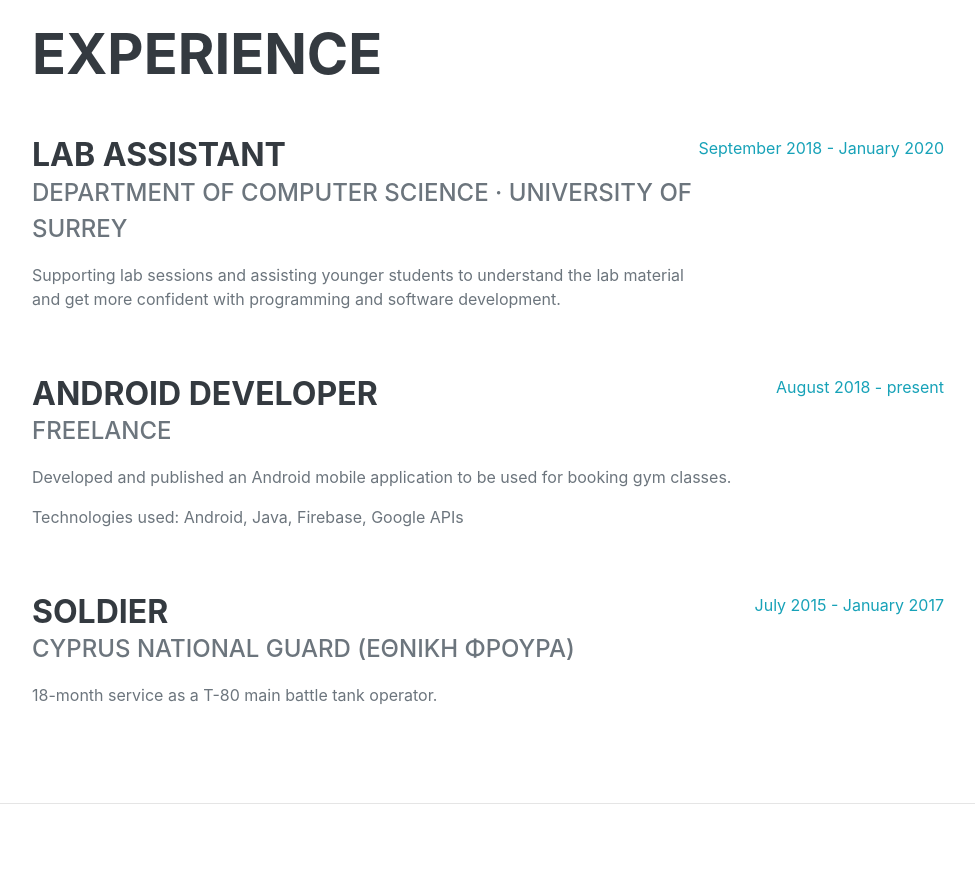
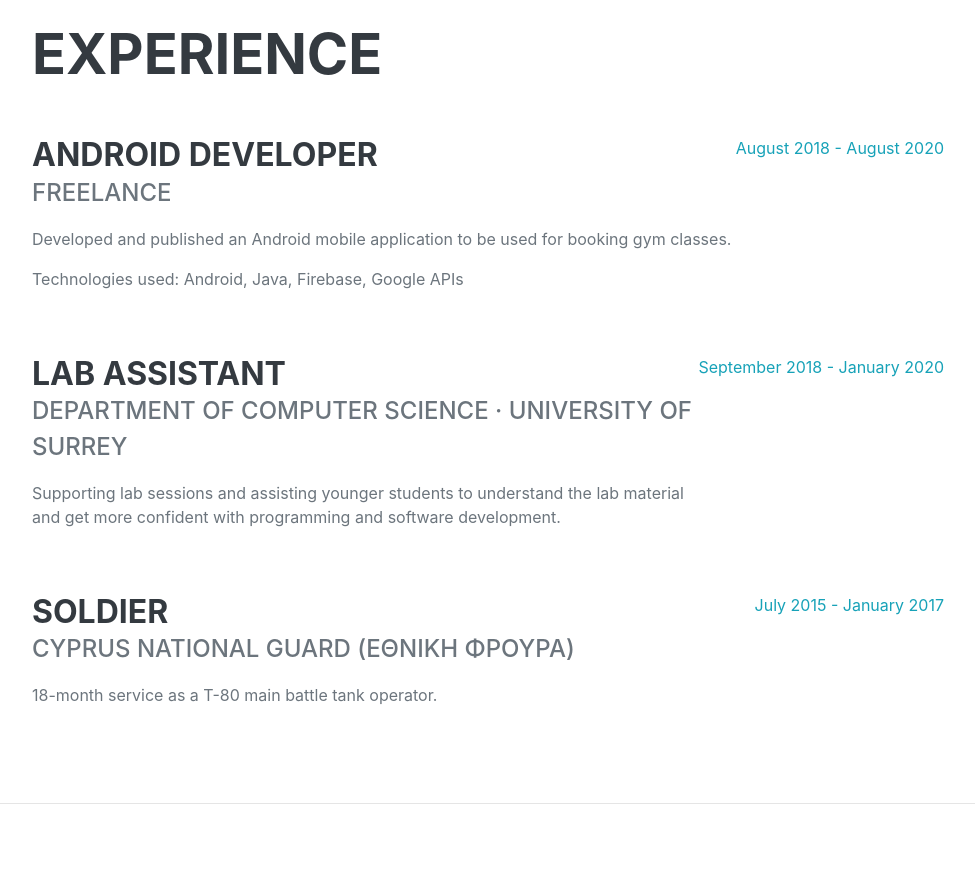
Before and after one commit to marnerosm/marnerosm.github.io, a plain HTML site: page index.html in a window 1280 px wide. Shown: the part 860-1741 px from the top of the page, without its empty margins (288-1263 px from the left). Drawn offline with nearby package versions, Linux system fonts and the light colour scheme; a web font is replaced by a local one.

Commit message:
Update index.html

```diff
--- a/index.html
+++ b/index.html
@@ -26,7 +26,7 @@
             <div class="collapse navbar-collapse" id="navbarSupportedContent">
                 <ul class="navbar-nav">
                     <li class="nav-item"><a class="nav-link js-scroll-trigger" href="#about">About</a></li>
-                    <li class="nav-item"><a class="nav-link js-scroll-trigger" href="https://drive.google.com/file/d/1d9Wx40EidFLAVZeDjxdihbD4kq3y52pn/view?usp=sharing" target="_blank">Resume</a></li>
+                    <li class="nav-item"><a class="nav-link js-scroll-trigger" href="https://drive.google.com/file/d/13GG6Mxj0p-hH2-Hvt9-DSVsIP4YSEqzc/view?usp=sharing" target="_blank">Resume</a></li>
                     <li class="nav-item"><a class="nav-link js-scroll-trigger" href="#experience">Experience</a></li>
                     <li class="nav-item"><a class="nav-link js-scroll-trigger" href="#education">Education</a></li>
                     <li class="nav-item"><a class="nav-link js-scroll-trigger" href="#skills">Skills</a></li>
@@ -63,21 +63,22 @@
                     <h2 class="mb-5">Experience</h2>
                     <div class="d-flex flex-column flex-md-row justify-content-between mb-5">
                         <div class="flex-grow-1">
+                            <h3 class="mb-0">Android Developer</h3>
+                            <div class="subheading mb-3">Freelance</div>
+                            <p>Developed and published an Android mobile application to be used for booking gym classes.</p>
+                            <p>Technologies used: Android, Java, Firebase, Google APIs</p>
+                        </div>
+                        <div class="flex-shrink-0"><span class="text-primary">August 2018 - August 2020</span></div>
+                    </div>
+                    <div class="d-flex flex-column flex-md-row justify-content-between mb-5">
+                        <div class="flex-grow-1">
                             <h3 class="mb-0">Lab Assistant</h3>
                             <div class="subheading mb-3">Department of Computer Science · University of Surrey</div>
                             <p>Supporting lab sessions and assisting younger students to understand the lab material and get more confident with programming and software development.</p>
                         </div>
                         <div class="flex-shrink-0"><span class="text-primary">September 2018 - January 2020</span></div>
                     </div>
-                    <div class="d-flex flex-column flex-md-row justify-content-between mb-5">
-                        <div class="flex-grow-1">
-                            <h3 class="mb-0">Android Developer</h3>
-                            <div class="subheading mb-3">Freelance</div>
-                            <p>Developed and published an Android mobile application to be used for booking gym classes.</p>
-                            <p>Technologies used: Android, Java, Firebase, Google APIs</p>
-                        </div>
-                        <div class="flex-shrink-0"><span class="text-primary">August 2018 - present</span></div>
-                    </div>
+
                     <div class="d-flex flex-column flex-md-row justify-content-between">
                         <div class="flex-grow-1">
                             <h3 class="mb-0">Soldier</h3>
```
